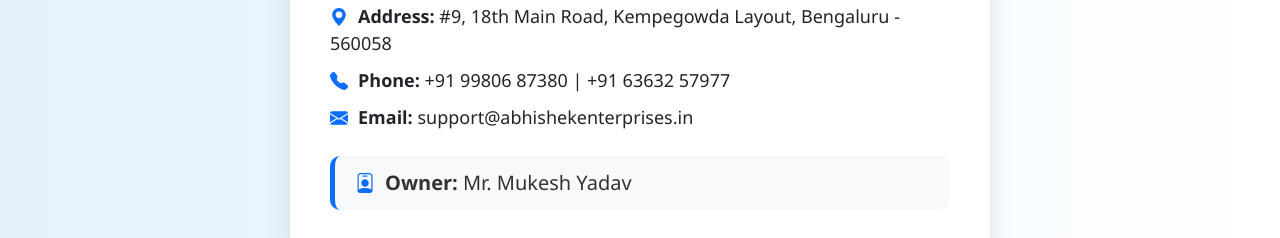
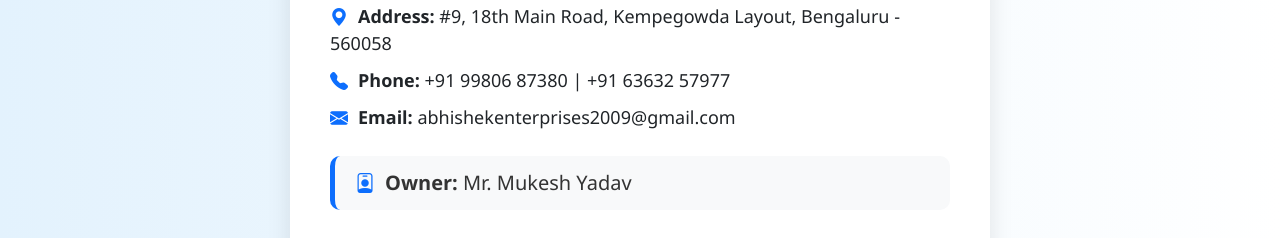
Before and after one commit to subodhkryadav/abhishek-enterprises, a Flask app: page /contact in a window 1280 px wide. Shown: the part 227-465 px from the top of the page. Run offline with Flask 3, Linux system fonts and the light colour scheme.

Commit message:
contact.html

```diff
--- a/templates/contact.html
+++ b/templates/contact.html
@@ -80,7 +80,7 @@
       <div class="contact-info text-start mt-4">
         <p><i class="bi bi-geo-alt-fill icon"></i><strong>Address:</strong> #9, 18th Main Road, Kempegowda Layout, Bengaluru - 560058</p>
         <p><i class="bi bi-telephone-fill icon"></i><strong>Phone:</strong> +91 99806 87380 | +91 63632 57977</p>
-        <p><i class="bi bi-envelope-fill icon"></i><strong>Email:</strong> support@abhishekenterprises.in</p>
+        <p><i class="bi bi-envelope-fill icon"></i><strong>Email:</strong> abhishekenterprises2009@gmail.com</p>
       </div>
 
       <div class="owner-box text-start">
```
